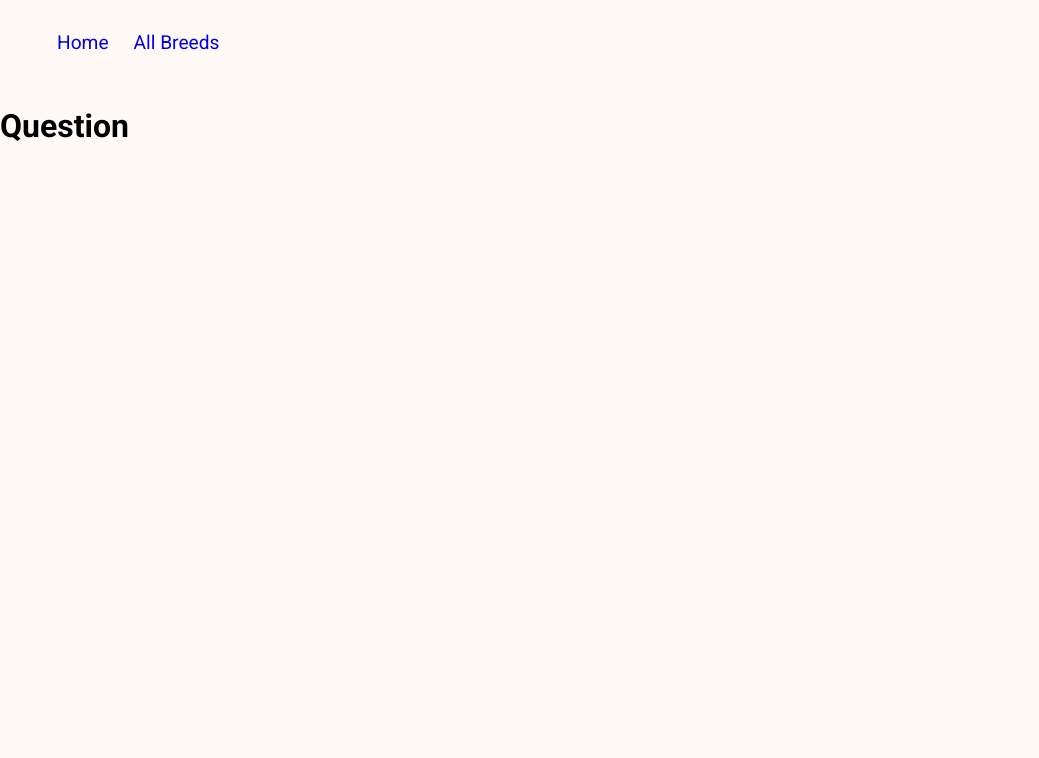
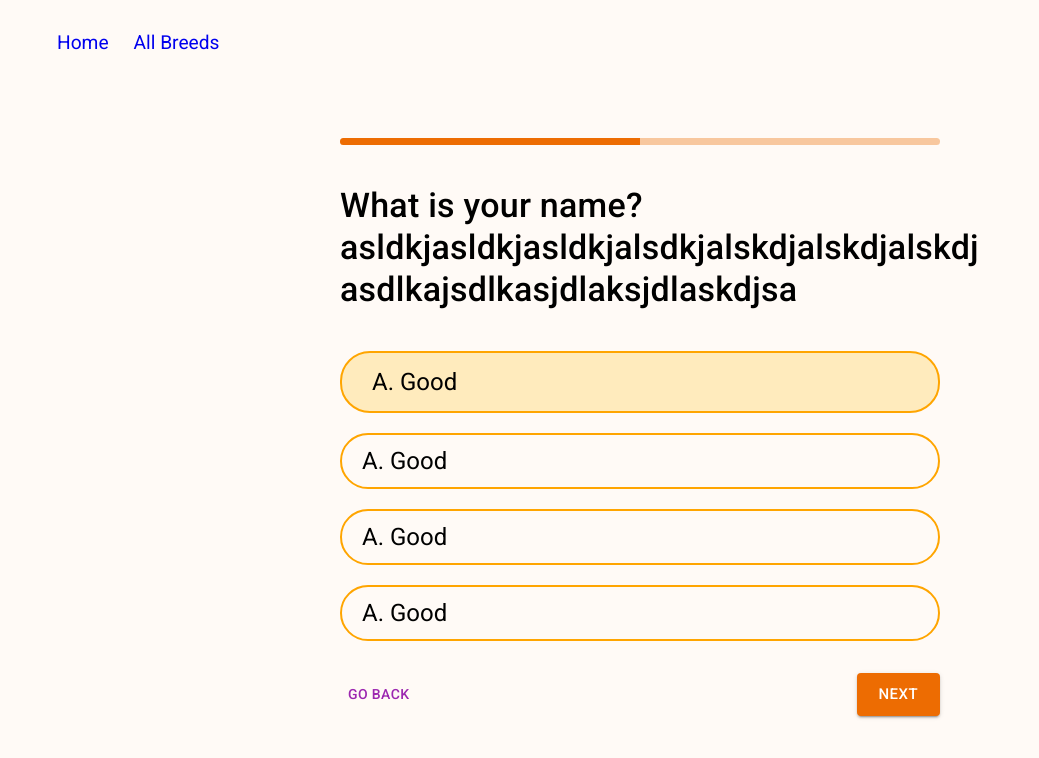
Before and after one commit to KelvinQiu802/your-cat, a React (Vite) app: page /question in a window 1280 px wide. Shown: the top 758 px of the page, without its empty margins (0-1039 px from the left). Built offline with nearby package versions, Linux system fonts and the light colour scheme.

Commit message:
feat: Question Card Basic

```diff
--- a/src/App.css
+++ b/src/App.css
@@ -21,3 +21,37 @@ body {
   min-height: 365px;
   position: relative;
 }
+
+.wrapper-card {
+  height: calc(100vh - 250px);
+  display: flex;
+  align-items: center;
+  min-height: 642px;
+  position: relative;
+}
+
+.selection {
+  user-select: none;
+  cursor: pointer;
+  border: 2px solid orange;
+  border-radius: 30px;
+  padding: 10px;
+  padding-left: 20px;
+  transition: 0.5s;
+  margin-bottom: 20px;
+}
+
+.selection.selected {
+  background-color: rgba(255, 187, 0, 0.233);
+  padding-top: 13px;
+  padding-bottom: 13px;
+  padding-left: 30px;
+  transition: 0.5s;
+}
+
+.selection:hover {
+  transition: 0.5s;
+  padding-left: 30px;
+  padding-top: 13px;
+  padding-bottom: 13px;
+}
--- /dev/null
+++ b/src/components/Question/QuestionCard.jsx
@@ -0,0 +1,55 @@
+import {
+  Box,
+  Button,
+  Card,
+  LinearProgress,
+  Paper,
+  Typography,
+} from '@mui/material';
+import { Stack } from '@mui/system';
+
+const QuestionCard = () => {
+  return (
+    <Box
+      sx={{
+        margin: '0 auto',
+        width: '600px',
+        mt: 5,
+        p: 4,
+      }}
+    >
+      <LinearProgress
+        variant='determinate'
+        value={50}
+        color='warning'
+        sx={{ borderRadius: 5, height: '7px' }}
+      />
+      <Typography variant='h4' sx={{ mt: 5, fontWeight: 500, mb: 5 }}>
+        What is your name?asldkjasldkjasldkjalsdkjalskdjalskdjalskdj
+        asdlkajsdlkasjdlaksjdlaskdjsa
+      </Typography>
+      <Box sx={{ mb: 4 }}>
+        <div className='selection selected'>
+          <Typography variant='h5'>A. Good</Typography>
+        </div>
+        <div className='selection '>
+          <Typography variant='h5'>A. Good</Typography>
+        </div>
+        <div className='selection '>
+          <Typography variant='h5'>A. Good</Typography>
+        </div>
+        <div className='selection '>
+          <Typography variant='h5'>A. Good</Typography>
+        </div>
+      </Box>
+      <Stack direction='row' justifyContent='space-between'>
+        <Button color='secondary'>Go Back</Button>
+        <Button color='warning' variant='contained' size='large'>
+          Next
+        </Button>
+      </Stack>
+    </Box>
+  );
+};
+
+export default QuestionCard;
--- a/src/routes/Question.jsx
+++ b/src/routes/Question.jsx
@@ -1,5 +1,15 @@
+import { Box, useTheme, useMediaQuery } from '@mui/material';
+import QuestionCard from '../components/Question/QuestionCard';
+
 const Question = () => {
-  return <h1>Question</h1>;
+  const theme = useTheme();
+  const mobile = useMediaQuery(theme.breakpoints.down('sm'));
+
+  return (
+    <Box className={mobile ? '' : 'wrapper-card'}>
+      <QuestionCard />
+    </Box>
+  );
 };
 
 export default Question;
```
